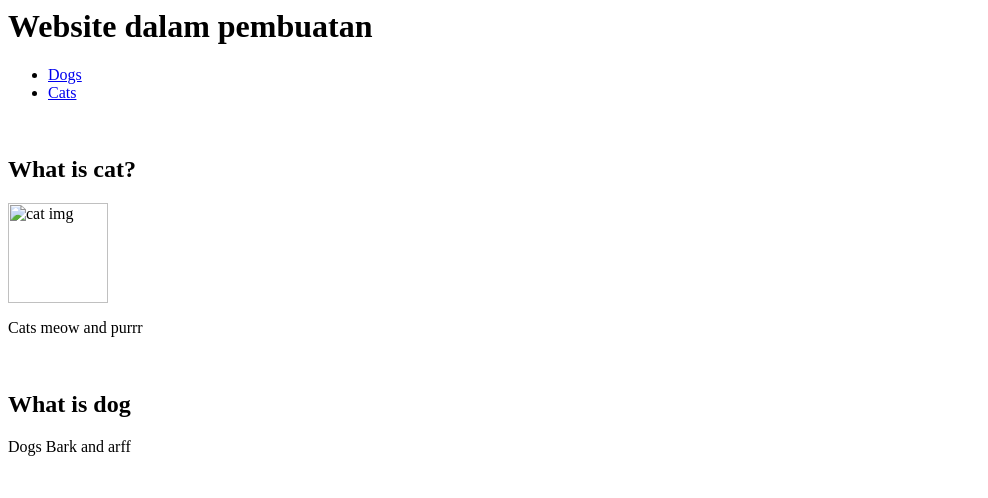
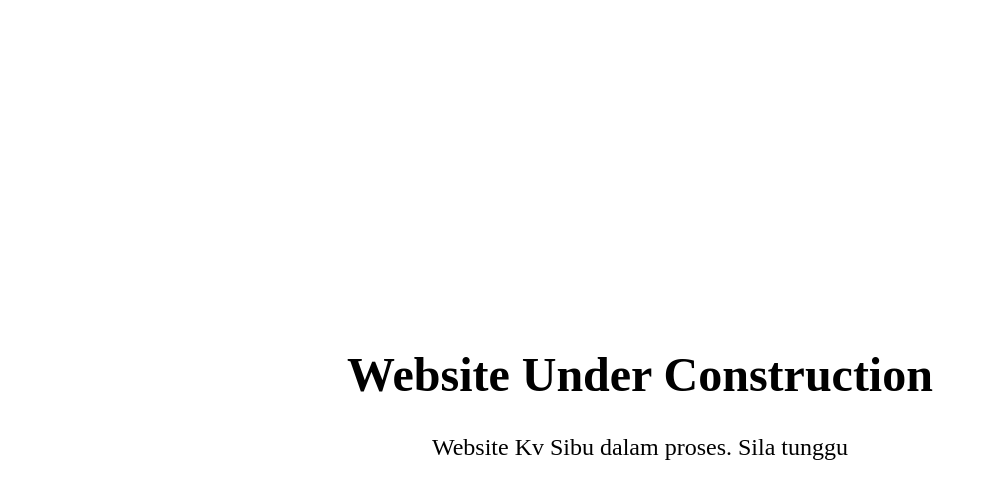
Before and after one commit to kvsibu/kvsibu.github.io, a plain HTML site: page index.html in a window 1280 px wide. Shown: the whole page, without its empty margins (0-988 px from the left). Drawn offline with Linux system fonts and the light colour scheme.

Commit message:
Update index.html

```diff
--- a/index.html
+++ b/index.html
@@ -1,23 +1,34 @@
-<html lang="en">
+<!DOCTYPE html>
+<html>
 <head>
-    <meta charset="UTF-8">
-    <meta http-equiv="X-UA-Compatible" content="IE=edge">
-    <meta name="viewport" content="width=device-width, initial-scale=1.0">
-    <title>Vokasional Sibu Etn</title>
+  <title>Under Construction</title>
+  <style>
+    /* Center the content vertically and horizontally */
+    html, body {
+      height: 100%;
+      display: flex;
+      align-items: center;
+      justify-content: center;
+    }
+
+    /* Animation styles */
+    @keyframes blink {
+      0%, 100% { opacity: 1; }
+      50% { opacity: 0; }
+    }
+
+    /* Styles for the construction message */
+    .construction {
+      font-size: 24px;
+      text-align: center;
+      animation: blink 1s linear infinite;
+    }
+  </style>
 </head>
 <body>
-    <h1>Website dalam pembuatan</h1>
-    <ul>
-        <li><a href="https://99designs.com/inspiration/websites/dog" target="_blank">Dogs</a></li>
-        <li><a href="#Cats">Cats</a></li>
-    </ul>
-        <br>
-    <h2 id="Cats">What is cat?</h2>
-    <img src="ikan.png" alt="cat img" onerror="alert()" width="100" height="100" >
-    <p>Cats meow and purrr</p>
-        <br>
-    <h2  id="Dogs">What is dog</h2>
-    <p>Dogs Bark and arff</p>
-
+  <div class="construction">
+    <h1>Website Under Construction</h1>
+    <p> Website Kv Sibu dalam proses. Sila tunggu</p>
+  </div>
 </body>
 </html>
```
